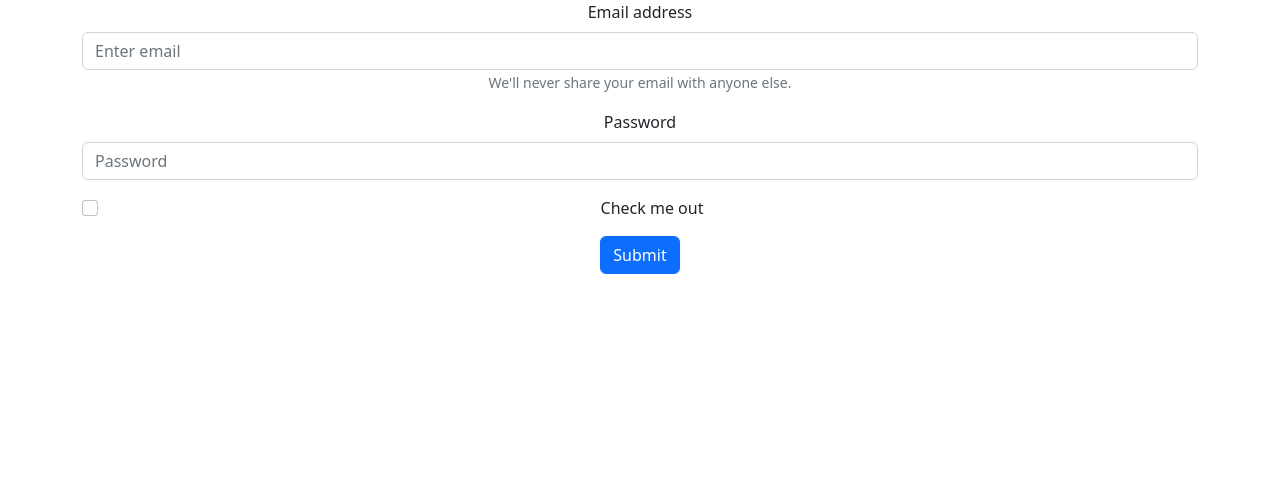
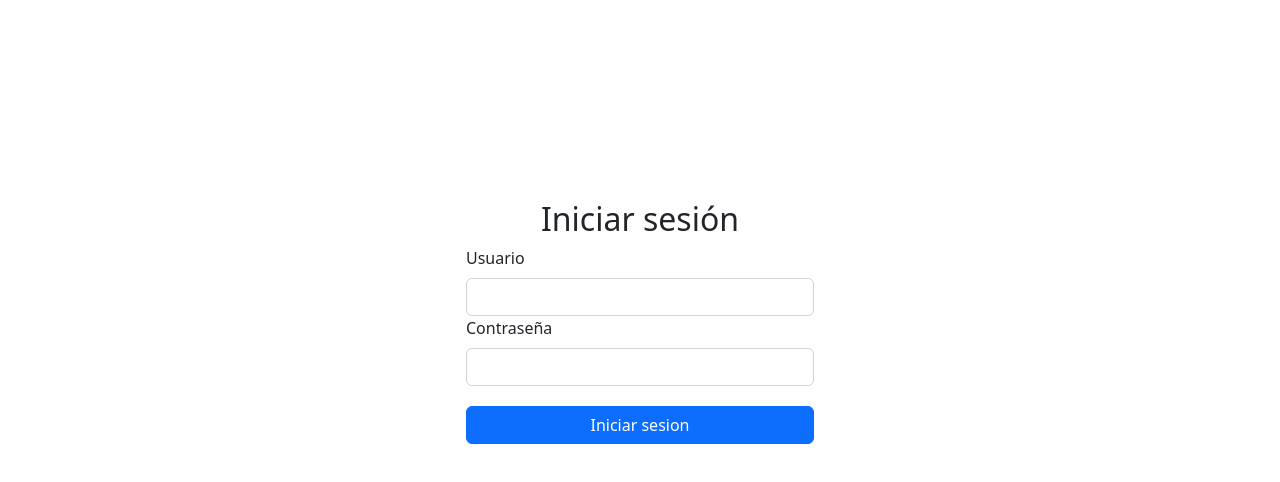
Before and after one commit to leandml/ProyectoC4, a React (Create React App) app in the folder empleados_front/: page / in a window 1280 px wide. Shown: the top 482 px of the page. Built offline with nearby package versions, Linux system fonts and the light colour scheme.

Commit message:
Agregamos el primer componente login.js

```diff
--- a/empleados_front/src/App.js
+++ b/empleados_front/src/App.js
@@ -1,32 +1,14 @@
 //import logo from './logo.svg';
-import './App.css';
-import 'bootstrap/dist/css/bootstrap.min.css';
-import { Container, Form, Button } from 'react-bootstrap';
+import "./App.css";
+import "bootstrap/dist/css/bootstrap.min.css";
+import { Container } from "react-bootstrap";
+import Login from './components/login/login';
 
 function App() {
   return (
     <div className="App">
       <Container>
-      <Form>
-      <Form.Group className="mb-3" controlId="formBasicEmail">
-        <Form.Label>Email address</Form.Label>
-        <Form.Control type="email" placeholder="Enter email" />
-        <Form.Text className="text-muted">
-          We'll never share your email with anyone else.
-        </Form.Text>
-      </Form.Group>
-
-      <Form.Group className="mb-3" controlId="formBasicPassword">
-        <Form.Label>Password</Form.Label>
-        <Form.Control type="password" placeholder="Password" />
-      </Form.Group>
-      <Form.Group className="mb-3" controlId="formBasicCheckbox">
-        <Form.Check type="checkbox" label="Check me out" />
-      </Form.Group>
-      <Button variant="primary" type="submit">
-        Submit
-      </Button>
-    </Form>
+        <Login />
       </Container>
     </div>
   );
--- /dev/null
+++ b/empleados_front/src/components/login/login.js
@@ -0,0 +1,53 @@
+import React from "react";
+import { Container, Form, Button, Row, Col } from "react-bootstrap";
+
+export default class login extends React.Component {
+  constructor(props) {
+    super(props);
+    this.state = {};
+  }
+
+  render() {
+    return (
+      <Container id="login-container" style={{ marginTop: 200 }}>
+        <Row>
+          <Col>
+            <Row>
+              <h2>Iniciar sesión </h2>
+            </Row>
+            <Row>
+              <Col
+             sm = "12"
+             xs = "12"
+             md =  {{ span: 4, offset: 4}}
+             lg =  {{ span: 4, offset: 4}}
+             xl =  {{ span: 4, offset: 4}}
+              >
+                <Form>
+                  <Form.Group>
+                    <Form.Label style={{ float: "left" }}>Usuario</Form.Label>
+                    <Form.Control type="email" />
+                  </Form.Group>
+
+                  <Form.Group>
+                    <Form.Label style={{ float: "left" }}>
+                      Contraseña
+                    </Form.Label>
+                    <Form.Control type="password" />
+                  </Form.Group>
+                  <Button
+                    variant="primary"
+                    type="submit"
+                    style={{ marginTop: 20, width: "100%" }}
+                  >
+                    Iniciar sesion
+                  </Button>
+                </Form>
+              </Col>
+            </Row>
+          </Col>
+        </Row>
+      </Container>
+    );
+  }
+}
```
